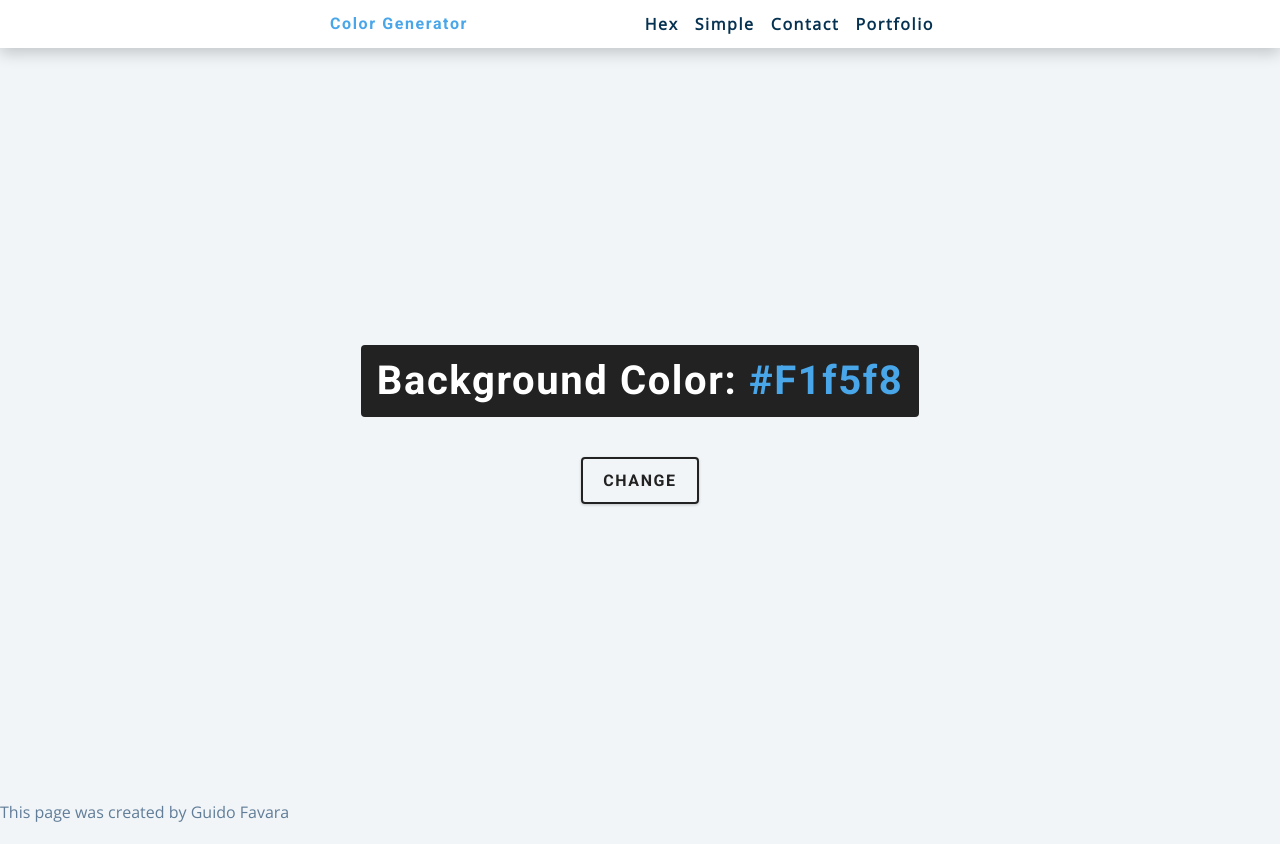
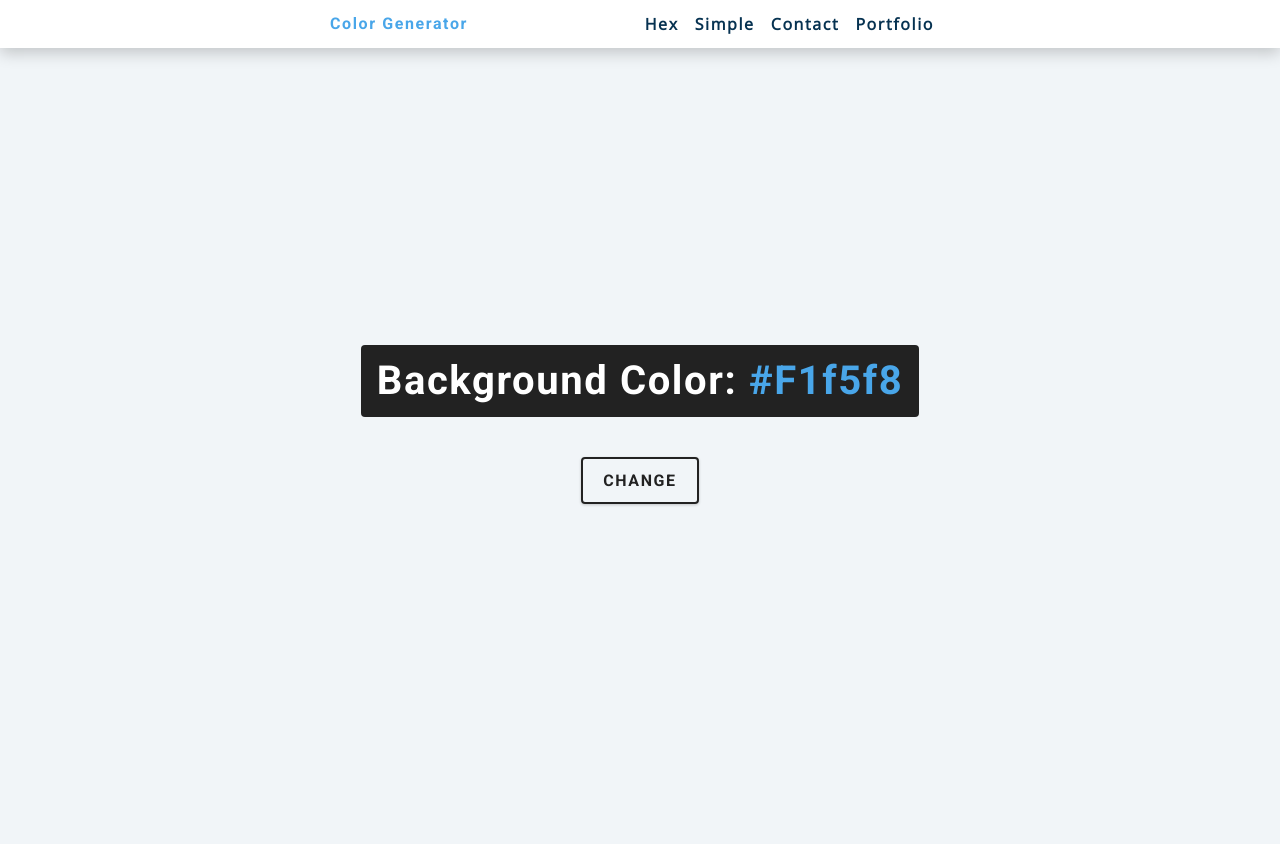
Before and after one commit to GuidoFavara/Color-Hex-Generator, a plain HTML site: page Color & Hex Generator/index.html in a window 1280 px wide. After the commit the page ends 800 px from the top, so only its background shows below. Drawn offline with nearby package versions, Linux system fonts and the light colour scheme.

Commit message:
Update index.html

```diff
--- a/Color & Hex Generator/index.html
+++ b/Color & Hex Generator/index.html
@@ -30,11 +30,7 @@
         <button class="btn btn-hero" id="btn">Change</button>
       </div>
     </main>
-     <footer>
-      <p>
-      This page was created by Guido Favara
-    </p>
-    </footer>
+
     <!-- javascript -->
     <script src="app.js"></script>
   </body>
```
